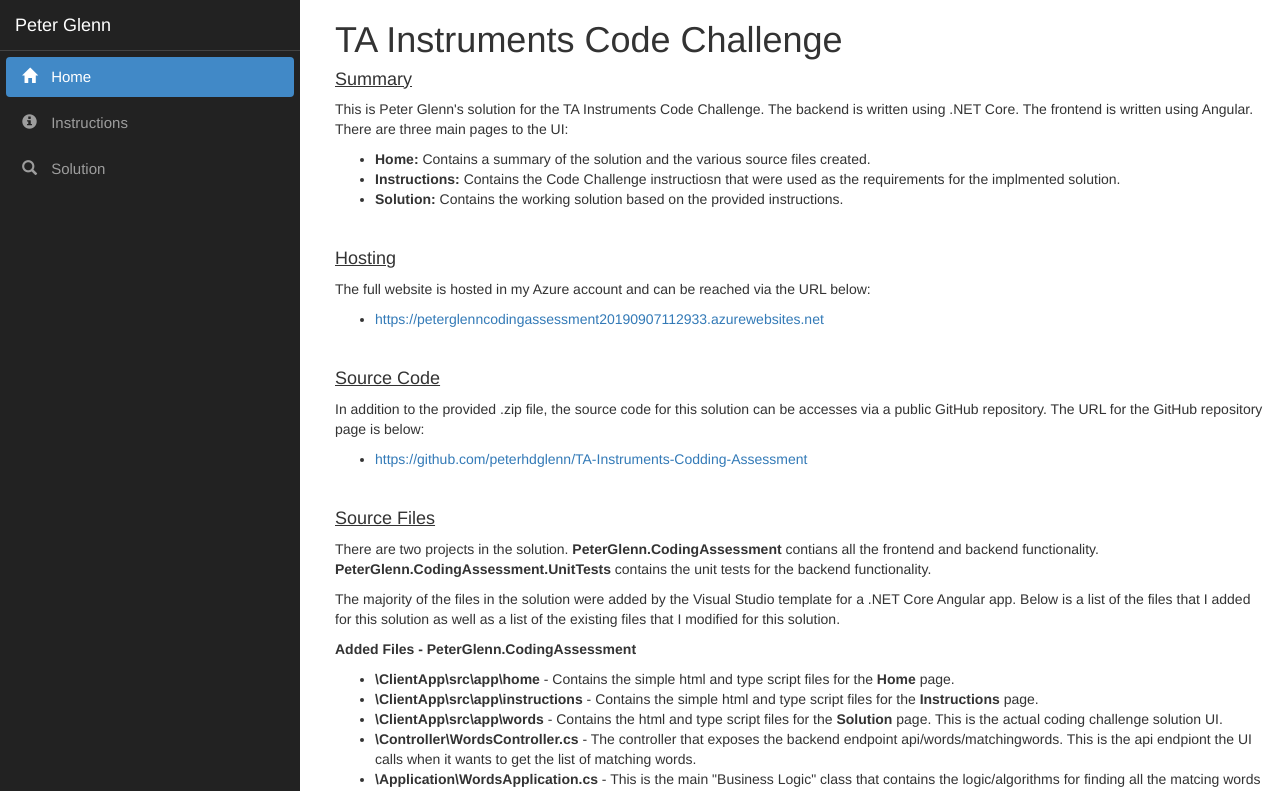
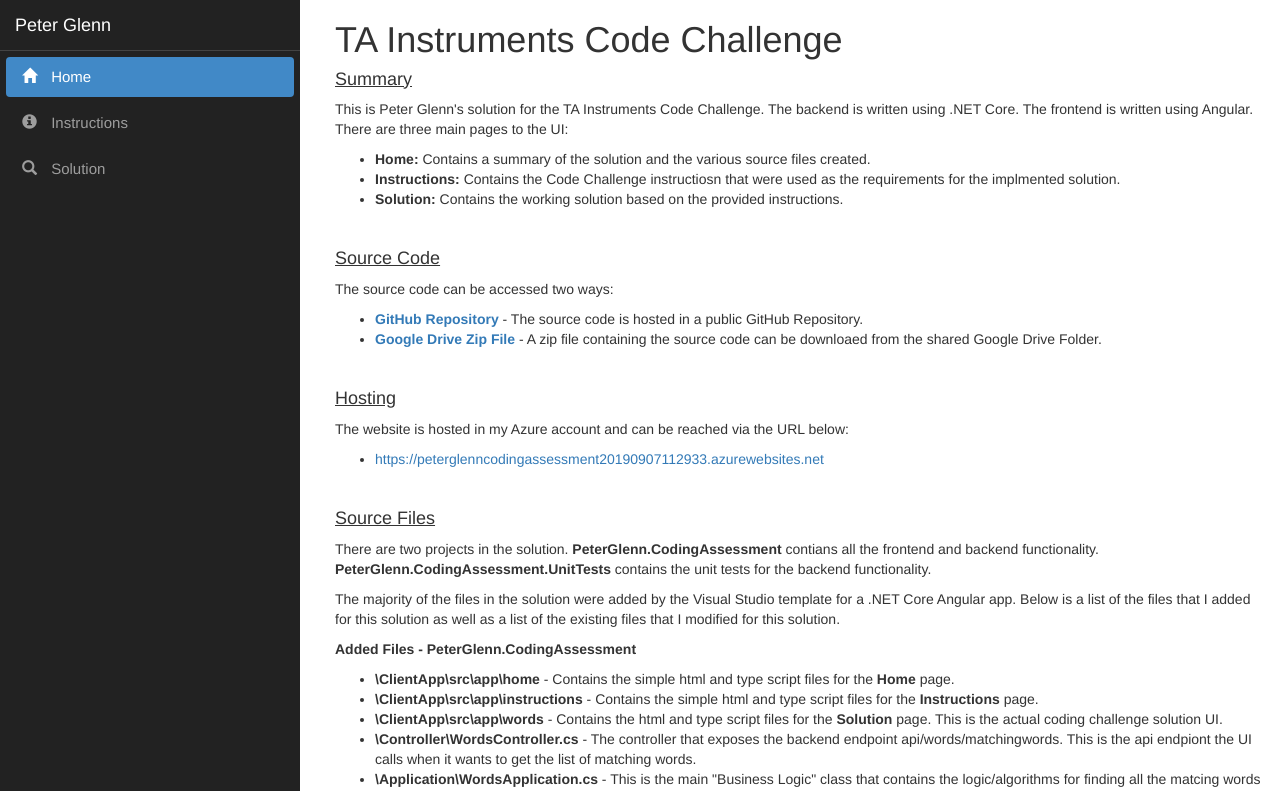
Before and after one commit to peterhdglenn/TA-Instruments-Codding-Assessment, an Angular app in the folder PeterGlenn.CodingAssessment/ClientApp/: page / in a window 1280 px wide. Shown: the top 791 px of the page. Built offline with nearby package versions, Linux system fonts and the light colour scheme.

Commit message:
Updates to home page

```diff
--- a/PeterGlenn.CodingAssessment/ClientApp/src/app/home/home.component.html
+++ b/PeterGlenn.CodingAssessment/ClientApp/src/app/home/home.component.html
@@ -7,16 +7,17 @@
   <li><strong>Solution:</strong> Contains the working solution based on the provided instructions.</li>
 </ul>
 <br />
+<h4><u>Source Code</u></h4>
+<p>The source code can be accessed two ways:</p>
+<ul>
+  <li><strong><a href="https://github.com/peterhdglenn/TA-Instruments-Codding-Assessment">GitHub Repository</a></strong> - The source code is hosted in a public GitHub Repository.</li>
+  <li><strong><a href="https://drive.google.com/open?id=1LdaBpZJuTBQDm6pQAqBlYXsTuT2M7C2y">Google Drive Zip File</a></strong> - A zip file containing the source code can be downloaed from the shared Google Drive Folder.</li>
+</ul>
+<br />
 <h4><u>Hosting</u></h4>
-<p>The full website is hosted in my Azure account and can be reached via the URL below:</p>
+<p>The website is hosted in my Azure account and can be reached via the URL below:</p>
 <ul>
   <li><a href="https://peterglenncodingassessment20190907112933.azurewebsites.net">https://peterglenncodingassessment20190907112933.azurewebsites.net</a></li>
-</ul>
-<br />
-<h4><u>Source Code</u></h4>
-<p>In addition to the provided .zip file, the source code for this solution can be accesses via a public GitHub repository.  The URL for the GitHub repository page is below:</p>
-<ul>
-  <li><a href="https://github.com/peterhdglenn/TA-Instruments-Codding-Assessment">https://github.com/peterhdglenn/TA-Instruments-Codding-Assessment</a></li>
 </ul>
 <br />
 <h4><u>Source Files</u></h4>
```
